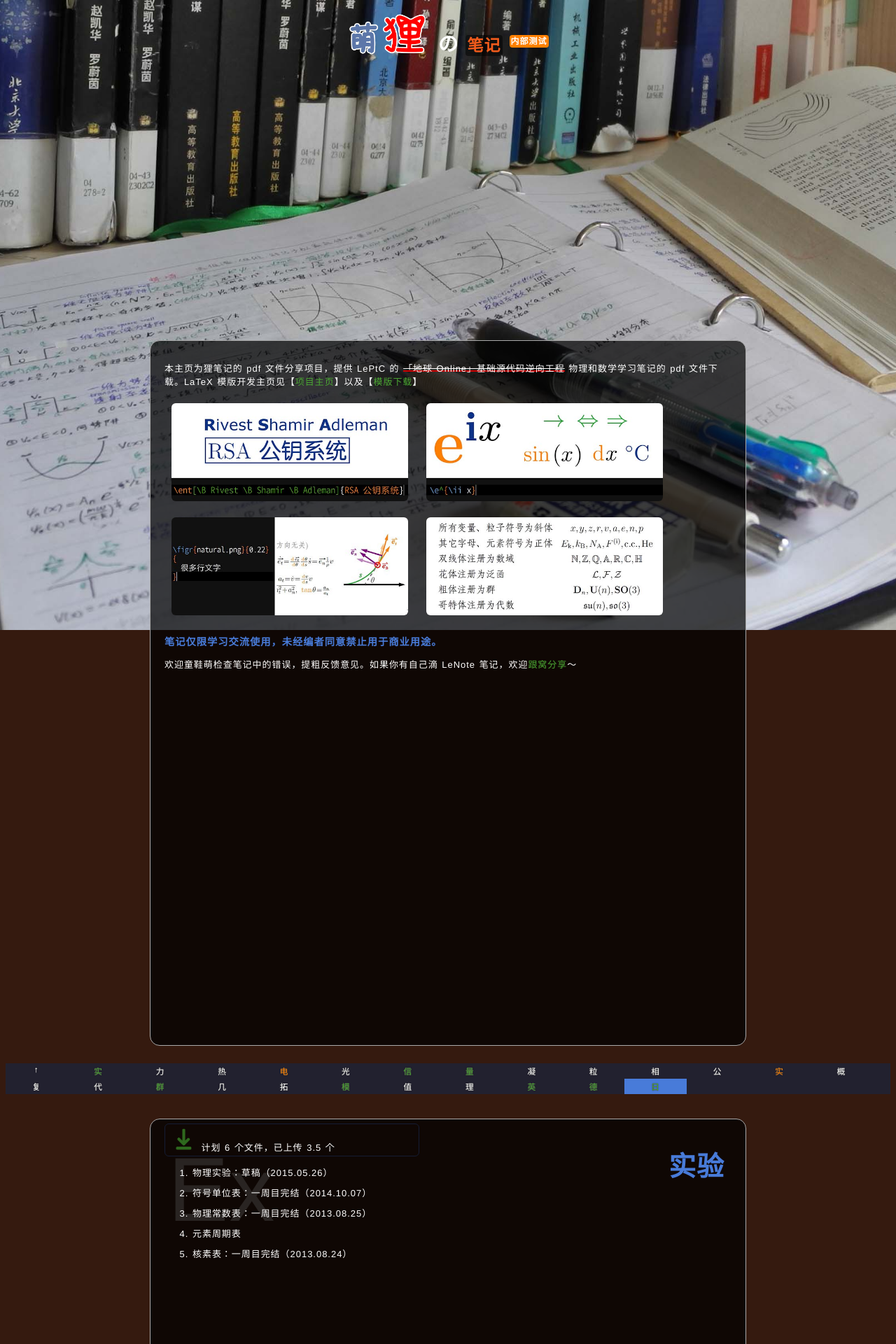
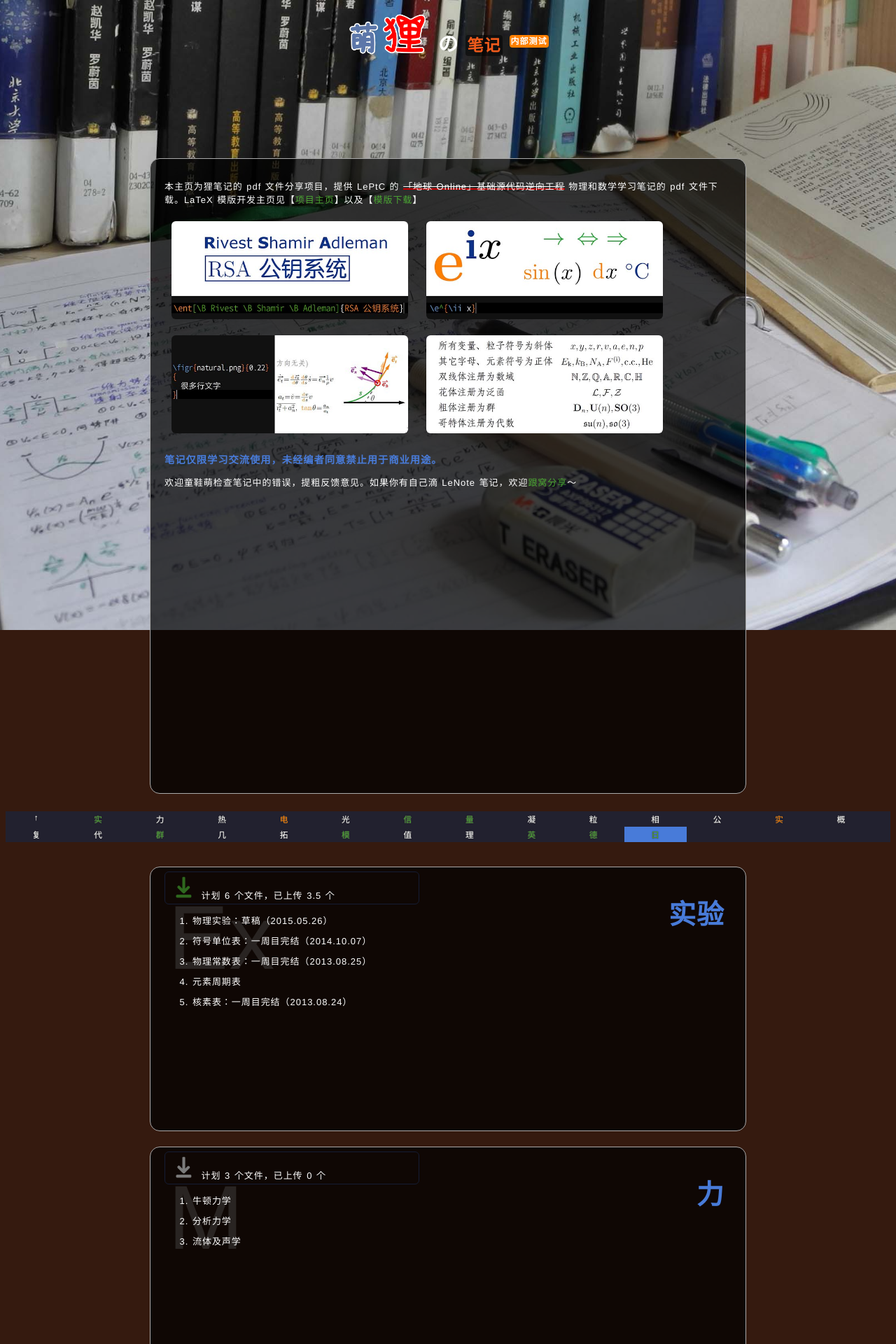
Before and after one commit to LePtC/LePtC.github.io, a Jekyll site: the page built from lenote/index.html, in a window 1280 px wide. Shown: the top 1920 px of the page at 70% size. Built offline with Jekyll 4.4.1, drawn with Linux system fonts in a browser that asks for light colours; Markdown is read by kramdown in place of the engine named in the settings; formulas are drawn with MathJax 3; comment, search, counter and statistics services are not loaded.

Commit message:
update css

```diff
--- a/css/smint.css
+++ b/css/smint.css
@@ -79,9 +79,9 @@
 
 /* SECTIONS */
 @media screen and (min-device-width: 861px){
-  .sTop {height: 600px;}}
+  .sTop {height: 580px;}}
 @media screen and (max-device-width: 860px){
-  .sTop {height: 1000px;}}
+  .sTop {height: 900px;}}
 @media screen and (max-device-width: 540px){
   .sTop {height: 1200px;}}
 
--- a/lenote/index.html
+++ b/lenote/index.html
@@ -25,7 +25,7 @@
 </div>
 
 
-<div style="height:40vh;min-height:300px;"> </div>
+<div style="height:10vh;min-height:100px;"> </div>
 
 
 <div class="wrap">
```
